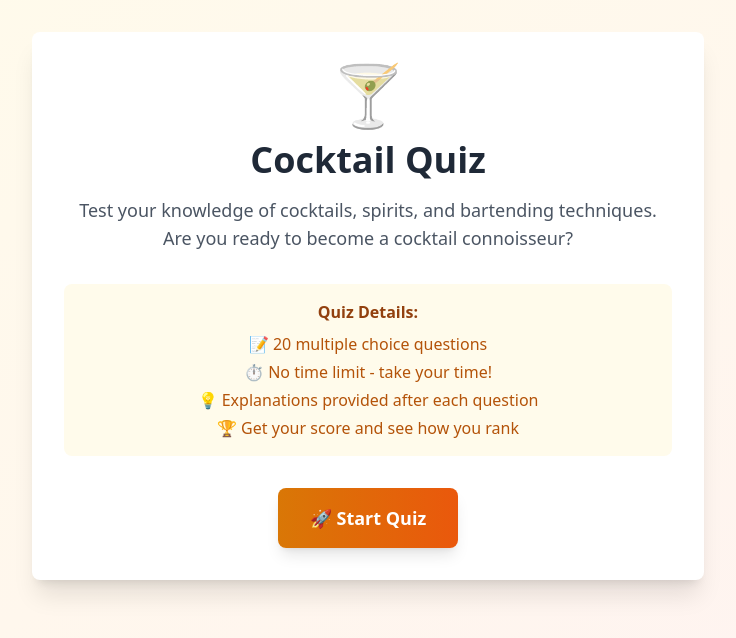
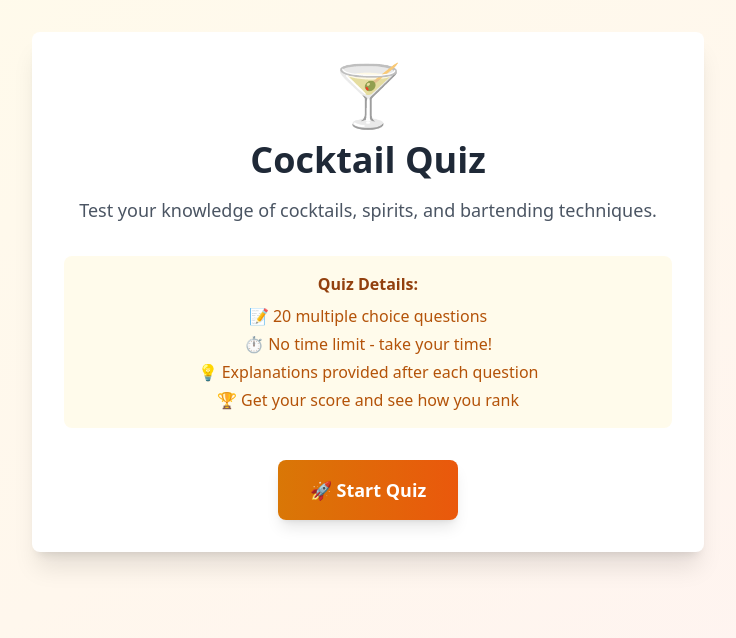
Before and after one commit to HelderBalbino/cocktail-quiz, a React (Vite) app: page / in a window 1280 px wide. Shown: the top 638 px of the page, without its empty margins (272-1008 px from the left). Built offline with nearby package versions, Linux system fonts and the light colour scheme.

Commit message:
Remove extra text from StartScreen component description for clarity

```diff
--- a/src/components/StartScreen.tsx
+++ b/src/components/StartScreen.tsx
@@ -20,7 +20,7 @@ const StartScreen: React.FC<StartScreenProps> = ({
 				</h1>
 				<p className='text-gray-600 text-base sm:text-lg leading-relaxed px-2'>
 					Test your knowledge of cocktails, spirits, and bartending
-					techniques. Are you ready to become a cocktail connoisseur?
+					techniques.
 				</p>
 			</div>
 
```
